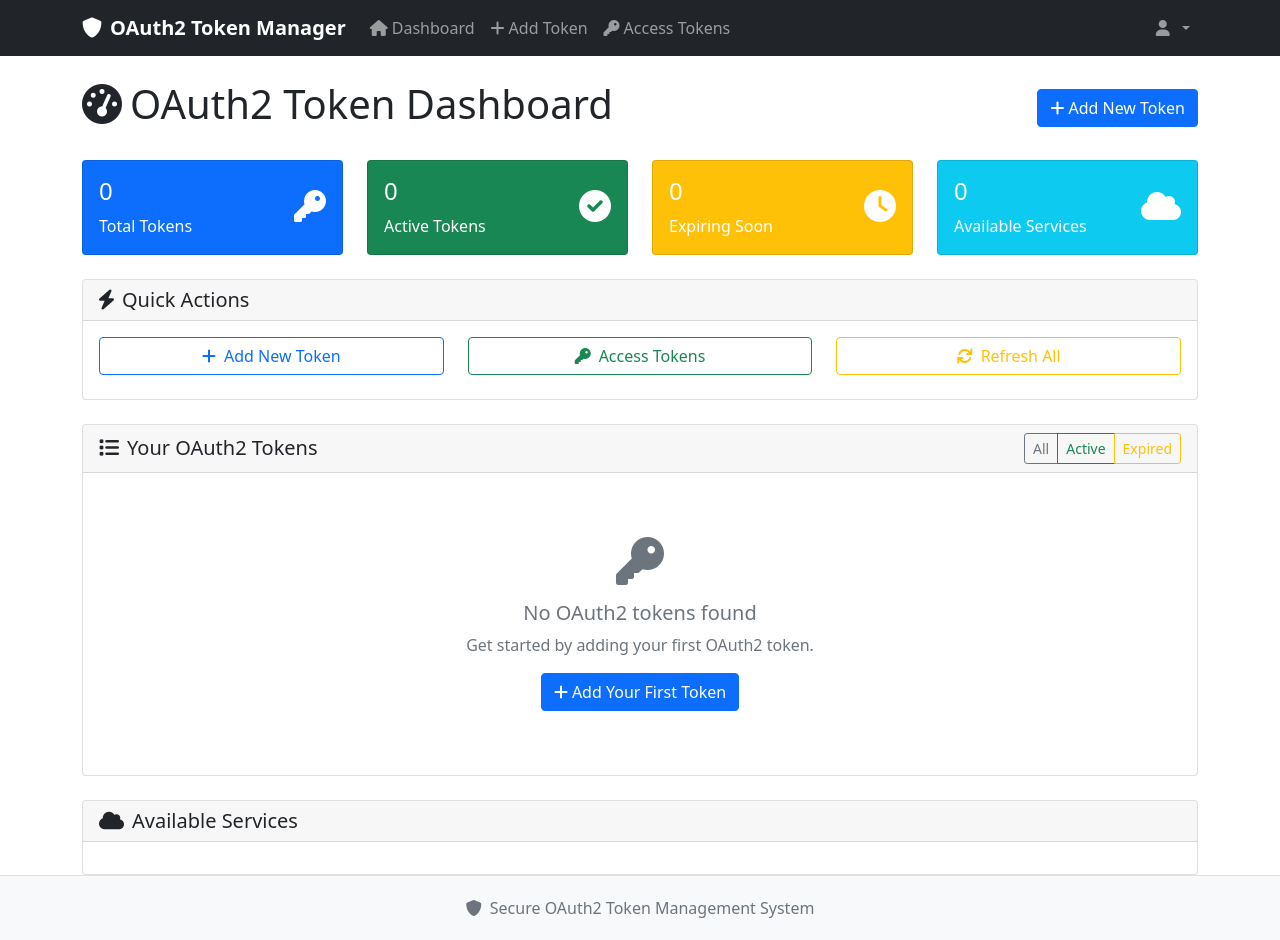
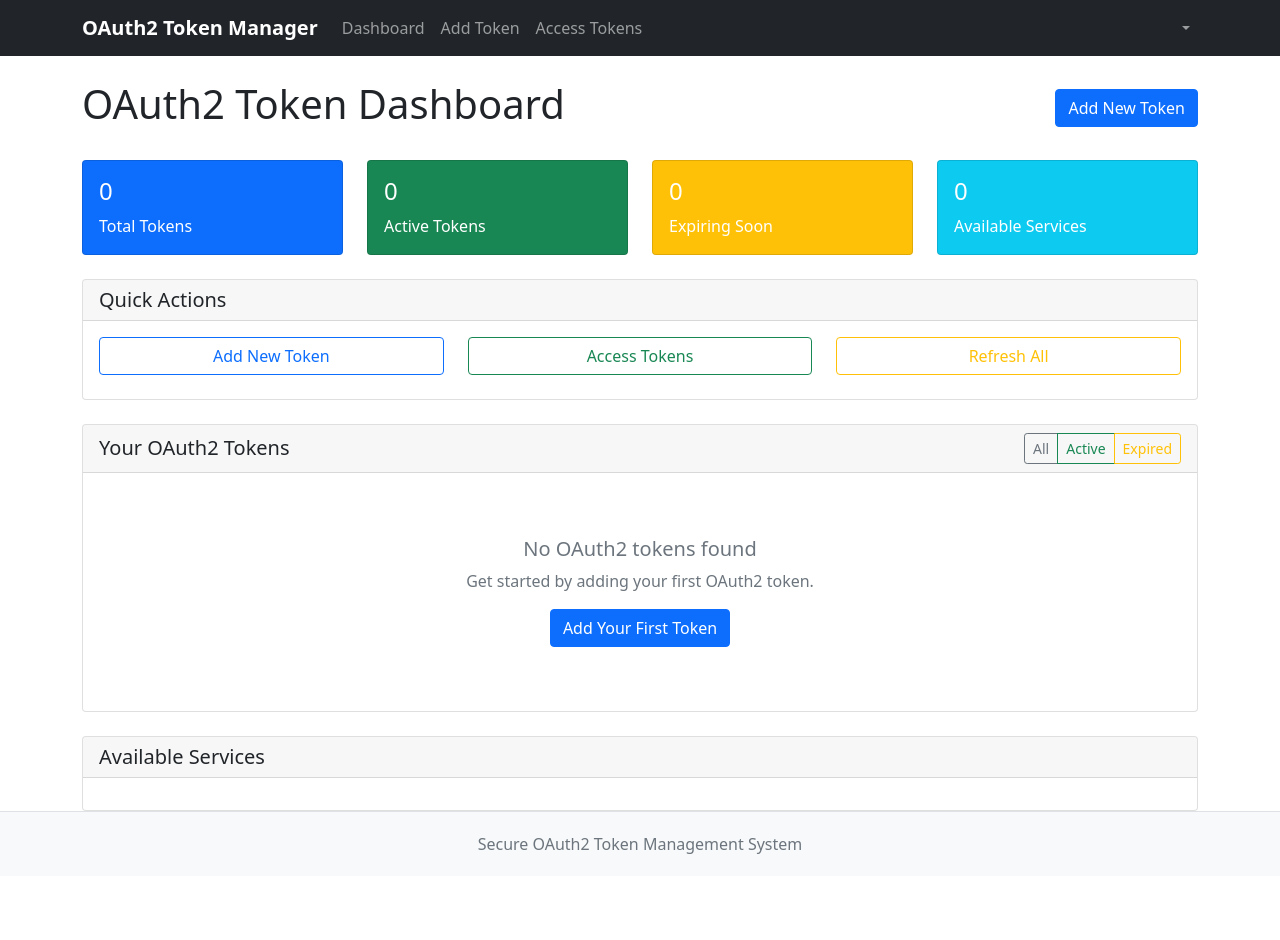
Before and after one commit to robinali34/min_project_secure_python_web_api, a Python web app: template app/templates/oauth2_dashboard.html in a window 1280 px wide. After the commit the page ends 854 px from the top, so only its background shows below. Run offline with Jinja, Linux system fonts and the light colour scheme; the template is opened without the code that fills it, so the values that code supplies are empty; some libraries are stand-ins or nearby versions.

Commit message:
Update fix for Actions

```diff
--- a/app/templates/base.html
+++ b/app/templates/base.html
@@ -48,7 +48,7 @@
     <nav class="navbar navbar-expand-lg navbar-dark bg-dark">
         <div class="container">
             <a class="navbar-brand" href="/oauth/">
-                <i class="fas fa-shield-alt me-2"></i>OAuth2 Token Manager
+                OAuth2 Token Manager
             </a>
             <button class="navbar-toggler" type="button" data-bs-toggle="collapse" data-bs-target="#navbarNav">
                 <span class="navbar-toggler-icon"></span>
@@ -57,24 +57,24 @@
                 <ul class="navbar-nav me-auto">
                     <li class="nav-item">
                         <a class="nav-link" href="/oauth/">
-                            <i class="fas fa-home me-1"></i>Dashboard
+                            Dashboard
                         </a>
                     </li>
                     <li class="nav-item">
                         <a class="nav-link" href="/oauth/add-token">
-                            <i class="fas fa-plus me-1"></i>Add Token
+                            Add Token
                         </a>
                     </li>
                     <li class="nav-item">
                         <a class="nav-link" href="/oauth/password-entry">
-                            <i class="fas fa-key me-1"></i>Access Tokens
+                            Access Tokens
                         </a>
                     </li>
                 </ul>
                 <ul class="navbar-nav">
                     <li class="nav-item dropdown">
                         <a class="nav-link dropdown-toggle" href="#" id="navbarDropdown" role="button" data-bs-toggle="dropdown">
-                            <i class="fas fa-user me-1"></i>{{ user.username }}
+                            {{ user.username }}
                         </a>
                         <ul class="dropdown-menu">
                             <li><a class="dropdown-item" href="/users/me">Profile</a></li>
@@ -96,7 +96,6 @@
     <footer class="footer">
         <div class="container text-center">
             <p class="mb-0 text-muted">
-                <i class="fas fa-shield-alt me-1"></i>
                 Secure OAuth2 Token Management System
             </p>
         </div>
@@ -127,7 +126,7 @@
                 toast.innerHTML = `
                     <div class="d-flex">
                         <div class="toast-body">
-                            <i class="fas fa-check me-2"></i>Token copied to clipboard!
+                            Token copied to clipboard!
                         </div>
                         <button type="button" class="btn-close btn-close-white me-2 m-auto" data-bs-dismiss="toast"></button>
                     </div>
--- a/app/templates/oauth2_dashboard.html
+++ b/app/templates/oauth2_dashboard.html
@@ -6,9 +6,9 @@
 <div class="row">
     <div class="col-12">
         <div class="d-flex justify-content-between align-items-center mb-4">
-            <h1><i class="fas fa-tachometer-alt me-2"></i>OAuth2 Token Dashboard</h1>
+            <h1>OAuth2 Token Dashboard</h1>
             <a href="/oauth/add-token" class="btn btn-primary">
-                <i class="fas fa-plus me-1"></i>Add New Token
+                Add New Token
             </a>
         </div>
 
@@ -23,7 +23,6 @@
                                 <p class="mb-0">Total Tokens</p>
                             </div>
                             <div class="align-self-center">
-                                <i class="fas fa-key fa-2x"></i>
                             </div>
                         </div>
                     </div>
@@ -38,7 +37,6 @@
                                 <p class="mb-0">Active Tokens</p>
                             </div>
                             <div class="align-self-center">
-                                <i class="fas fa-check-circle fa-2x"></i>
                             </div>
                         </div>
                     </div>
@@ -53,7 +51,6 @@
                                 <p class="mb-0">Expiring Soon</p>
                             </div>
                             <div class="align-self-center">
-                                <i class="fas fa-clock fa-2x"></i>
                             </div>
                         </div>
                     </div>
@@ -68,7 +65,6 @@
                                 <p class="mb-0">Available Services</p>
                             </div>
                             <div class="align-self-center">
-                                <i class="fas fa-cloud fa-2x"></i>
                             </div>
                         </div>
                     </div>
@@ -81,23 +77,23 @@
             <div class="col-12">
                 <div class="card">
                     <div class="card-header">
-                        <h5 class="mb-0"><i class="fas fa-bolt me-2"></i>Quick Actions</h5>
+                        <h5 class="mb-0">Quick Actions</h5>
                     </div>
                     <div class="card-body">
                         <div class="row">
                             <div class="col-md-4">
                                 <a href="/oauth/add-token" class="btn btn-outline-primary w-100 mb-2">
-                                    <i class="fas fa-plus me-2"></i>Add New Token
+                                    Add New Token
                                 </a>
                             </div>
                             <div class="col-md-4">
                                 <a href="/oauth/password-entry" class="btn btn-outline-success w-100 mb-2">
-                                    <i class="fas fa-key me-2"></i>Access Tokens
+                                    Access Tokens
                                 </a>
                             </div>
                             <div class="col-md-4">
                                 <button class="btn btn-outline-warning w-100 mb-2" onclick="refreshTokens()">
-                                    <i class="fas fa-sync me-2"></i>Refresh All
+                                    Refresh All
                                 </button>
                             </div>
                         </div>
@@ -111,7 +107,7 @@
             <div class="col-12">
                 <div class="card">
                     <div class="card-header d-flex justify-content-between align-items-center">
-                        <h5 class="mb-0"><i class="fas fa-list me-2"></i>Your OAuth2 Tokens</h5>
+                        <h5 class="mb-0">Your OAuth2 Tokens</h5>
                         <div class="btn-group" role="group">
                             <button type="button" class="btn btn-sm btn-outline-secondary" onclick="filterTokens('all')">All</button>
                             <button type="button" class="btn btn-sm btn-outline-success" onclick="filterTokens('active')">Active</button>
@@ -126,7 +122,6 @@
                                     <div class="card h-100">
                                         <div class="card-header d-flex justify-content-between align-items-center">
                                             <h6 class="mb-0">
-                                                <i class="fab fa-{{ token.service_name }} me-1"></i>
                                                 {{ token.service_name.title() }}
                                             </h6>
                                             <span class="badge {% if token.is_active %}bg-success{% else %}bg-secondary{% endif %}">
@@ -163,16 +158,12 @@
                                         <div class="card-footer">
                                             <div class="btn-group w-100" role="group">
                                                 <button type="button" class="btn btn-sm btn-outline-primary" onclick="viewToken('{{ token.service_name }}')">
-                                                    <i class="fas fa-eye"></i>
                                                 </button>
                                                 <button type="button" class="btn btn-sm btn-outline-success" onclick="copyToken('{{ token.service_name }}')">
-                                                    <i class="fas fa-copy"></i>
                                                 </button>
                                                 <button type="button" class="btn btn-sm btn-outline-warning" onclick="refreshToken('{{ token.service_name }}')">
-                                                    <i class="fas fa-sync"></i>
                                                 </button>
                                                 <button type="button" class="btn btn-sm btn-outline-danger" onclick="revokeToken('{{ token.service_name }}')">
-                                                    <i class="fas fa-trash"></i>
                                                 </button>
                                             </div>
                                         </div>
@@ -182,11 +173,10 @@
                             </div>
                         {% else %}
                             <div class="text-center py-5">
-                                <i class="fas fa-key fa-3x text-muted mb-3"></i>
                                 <h5 class="text-muted">No OAuth2 tokens found</h5>
                                 <p class="text-muted">Get started by adding your first OAuth2 token.</p>
                                 <a href="/oauth/add-token" class="btn btn-primary">
-                                    <i class="fas fa-plus me-1"></i>Add Your First Token
+                                    Add Your First Token
                                 </a>
                             </div>
                         {% endif %}
@@ -200,7 +190,7 @@
             <div class="col-12">
                 <div class="card">
                     <div class="card-header">
-                        <h5 class="mb-0"><i class="fas fa-cloud me-2"></i>Available Services</h5>
+                        <h5 class="mb-0">Available Services</h5>
                     </div>
                     <div class="card-body">
                         <div class="row">
@@ -208,11 +198,10 @@
                             <div class="col-md-4 mb-3">
                                 <div class="card border">
                                     <div class="card-body text-center">
-                                        <i class="fab fa-{{ service }} fa-2x mb-2"></i>
                                         <h6>{{ service.title() }}</h6>
                                         <p class="text-muted small">OAuth2 Provider</p>
                                         <a href="/oauth/add-token?service={{ service }}" class="btn btn-sm btn-outline-primary">
-                                            <i class="fas fa-plus me-1"></i>Add Token
+                                            Add Token
                                         </a>
                                     </div>
                                 </div>
```
Also changed, not shown: app/templates/add_token.html (+6 -6 lines), app/templates/password_entry.html (+9 -14 lines), .github/workflows/ci.yml.
